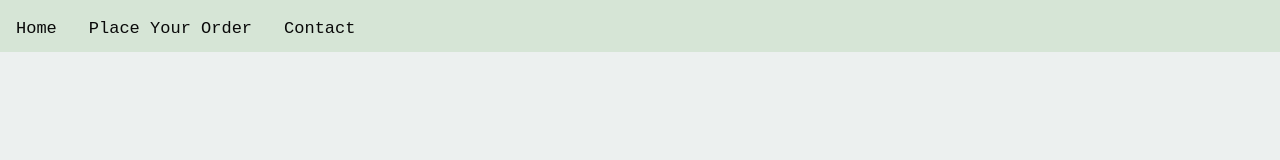
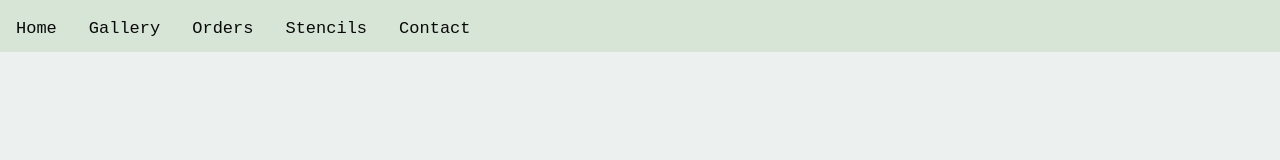
Before and after one commit to Shelcisco/Chucks-Planter-Boxes-, a React (Create React App) app: page /home in a window 1280 px wide. Shown: the top 160 px of the page. Built offline with nearby package versions, Linux system fonts and the light colour scheme.

Commit message:
ADD Scrolllink to Gallery/Stencil Sections

```diff
--- a/src/components/Nav.js
+++ b/src/components/Nav.js
@@ -7,8 +7,14 @@ function Navbar() {
       <ScrollLink to="home" smooth={true} duration={500}>
         Home
       </ScrollLink>
+      <ScrollLink to="gallery" smooth={true} duration={500}>
+        Gallery
+      </ScrollLink>
       <ScrollLink to="place" smooth={true} duration={500}>
-        Place Your Order
+        Orders
+      </ScrollLink>
+      <ScrollLink to="stencil" smooth={true} duration={500}>
+        Stencils
       </ScrollLink>
       <ScrollLink to="contact" smooth={true} duration={500}>
         Contact
```
